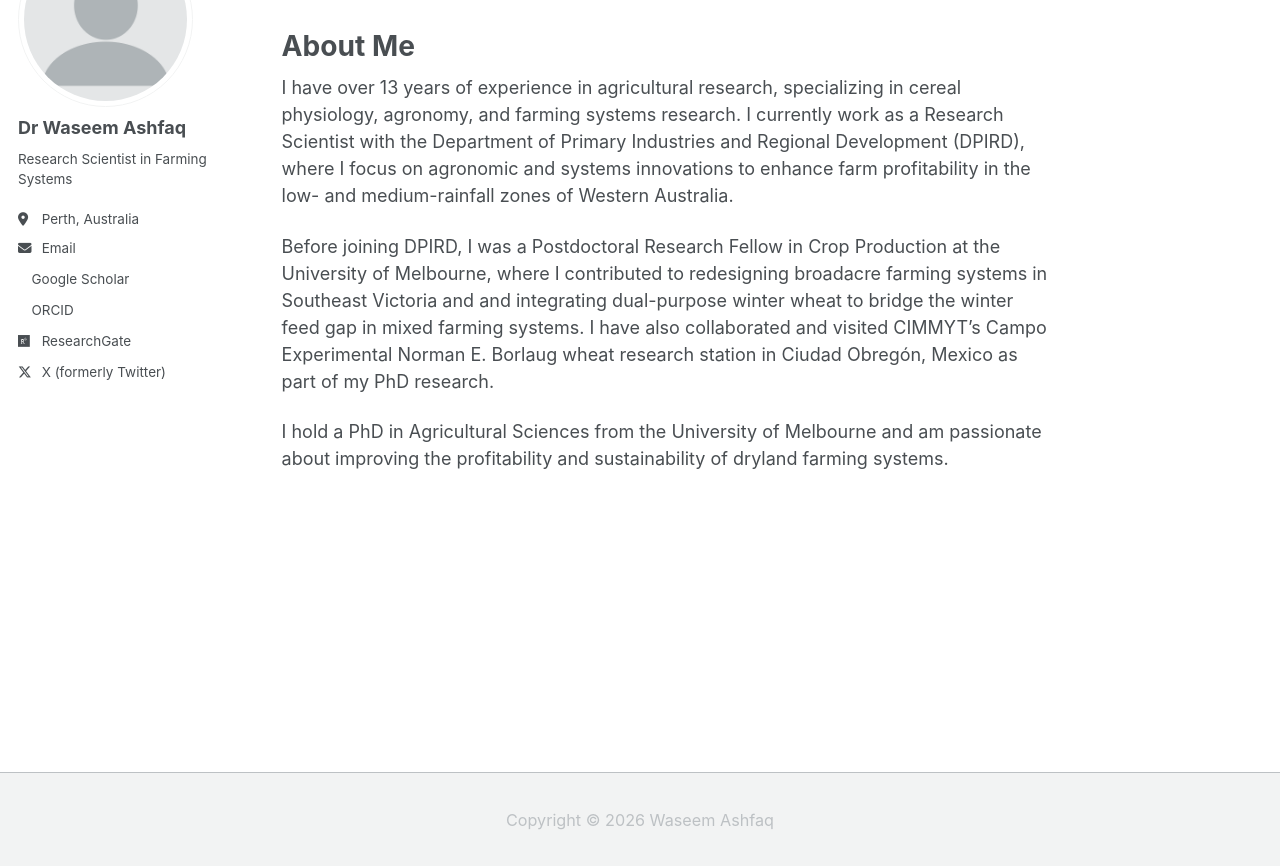
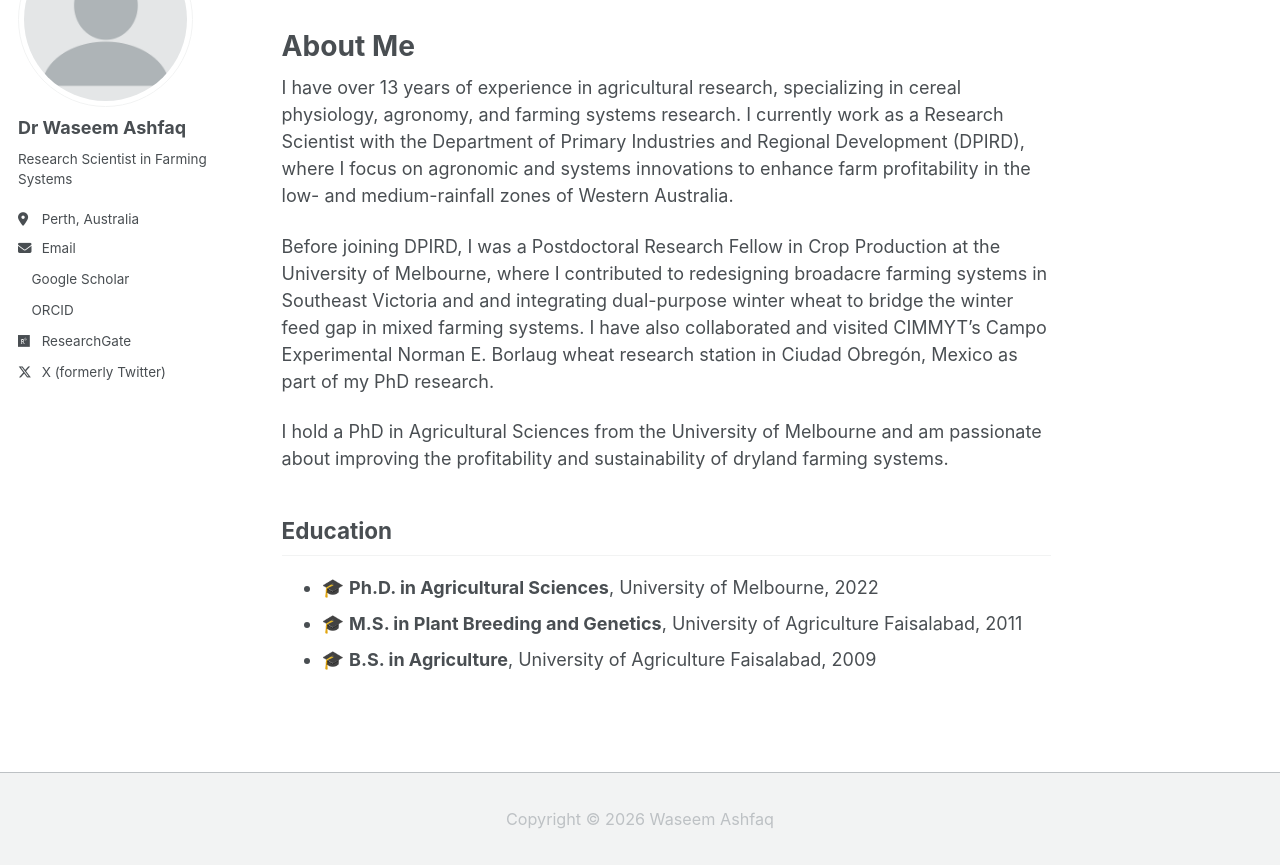
Before and after one commit to washfaq/waseemashfaq.github.io, a Jekyll site: the page built from _pages/about.md, in a window 1280 px wide and 1035 px high, cut to the strip 169-1035 px from the top of the window. Built offline with Jekyll 4.4.1, drawn with Linux system fonts in a browser that asks for light colours; a script bundle is joined from its source files by our own code; library files that are not in the unit come from our copies.

Commit message:
Update about.md

```diff
--- a/_pages/about.md
+++ b/_pages/about.md
@@ -12,3 +12,10 @@ I have over 13 years of experience in agricultural research, specializing in cer
 Before joining DPIRD, I was a Postdoctoral Research Fellow in Crop Production at the University of Melbourne, where I contributed to redesigning broadacre farming systems in Southeast Victoria and and integrating dual-purpose winter wheat to bridge the winter feed gap in mixed farming systems. I have also collaborated and visited CIMMYT’s Campo Experimental Norman E. Borlaug wheat research station in Ciudad Obregón, Mexico as part of my PhD research.
 
 I hold a PhD in Agricultural Sciences from the University of Melbourne and am passionate about improving the profitability and sustainability of dryland farming systems.
+
+
+## Education
+
+- 🎓 **Ph.D. in Agricultural Sciences**, University of Melbourne, 2022
+- 🎓 **M.S. in Plant Breeding and Genetics**, University of Agriculture Faisalabad, 2011
+- 🎓 **B.S. in Agriculture**, University of Agriculture Faisalabad, 2009
```
